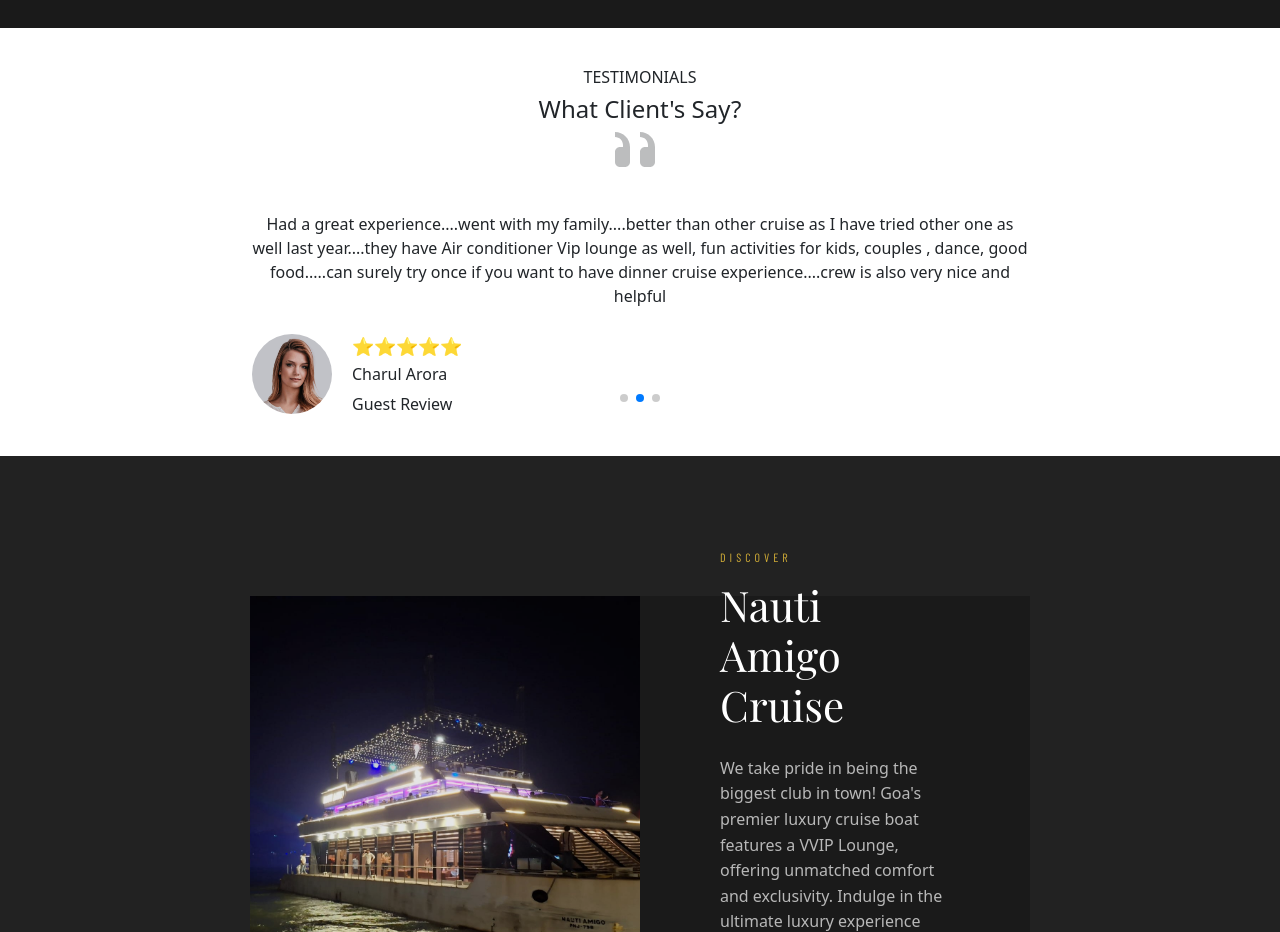
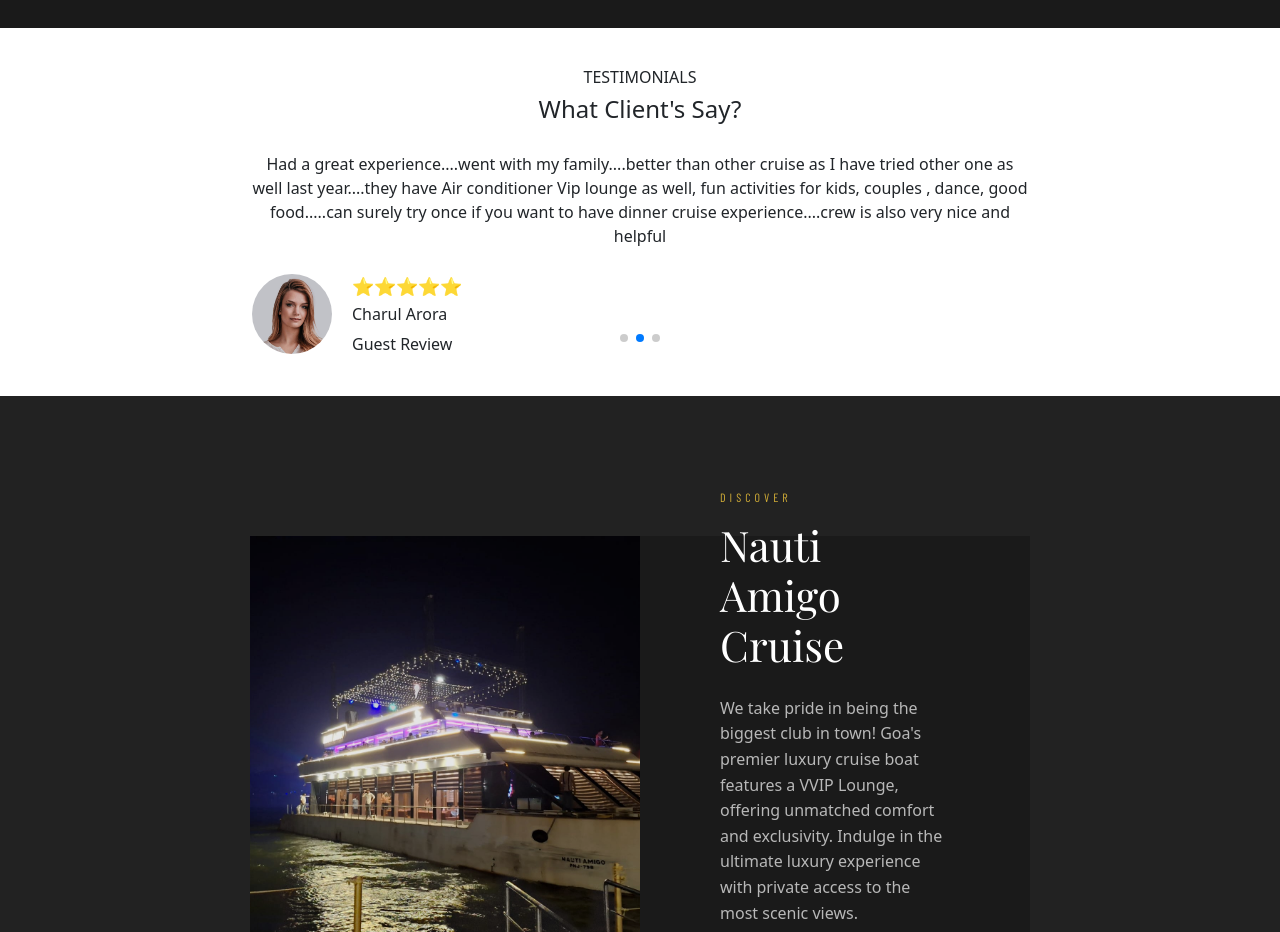
Before and after one commit to Kratagya-Webkorps/nautiamigo-angular, an Angular app: page / in a window 1280 px wide. Shown: the part 6800-7732 px from the top of the page. Built offline with nearby package versions, Linux system fonts and the light colour scheme.

Commit message:
working testimonials part

```diff
--- a/src/app/testimonials/testimonials.component.html
+++ b/src/app/testimonials/testimonials.component.html
@@ -18,12 +18,12 @@
         <div class="testimonial-slide">
           <!-- Quote -->
           <div class="quote-mark">
-            <svg width="60" height="60" viewBox="0 0 60 60" fill="none">
+            <!-- <svg width="60" height="60" viewBox="0 0 60 60" fill="none">
               <path d="M20 15C20 6.716 13.284 0 5 0v5c4.418 0 8 3.582 8 8v2h-3c-2.761 0-5 2.239-5 5v10c0
               2.761 2.239 5 5 5h5c2.761 0 5-2.239 5-5V15zm25 0C45 6.716 38.284 0 30 0v5c4.418 0
               8 3.582 8 8v2h-3c-2.761 0-5 2.239-5 5v10c0 2.761 2.239 5 5 5h5c2.761 0
               5-2.239 5-5V15z" fill="currentColor" opacity="0.3"/>
-            </svg>
+            </svg> -->
           </div>
 
           <!-- Testimonial Text -->
@@ -54,12 +54,12 @@
         <div class="testimonial-slide">
           <!-- Quote -->
           <div class="quote-mark">
-            <svg width="60" height="60" viewBox="0 0 60 60" fill="none">
+            <!-- <svg width="60" height="60" viewBox="0 0 60 60" fill="none">
               <path d="M20 15C20 6.716 13.284 0 5 0v5c4.418 0 8 3.582 8 8v2h-3c-2.761 0-5 2.239-5 5v10c0
               2.761 2.239 5 5 5h5c2.761 0 5-2.239 5-5V15zm25 0C45 6.716 38.284 0 30 0v5c4.418 0
               8 3.582 8 8v2h-3c-2.761 0-5 2.239-5 5v10c0 2.761 2.239 5 5 5h5c2.761 0
               5-2.239 5-5V15z" fill="currentColor" opacity="0.3"/>
-            </svg>
+            </svg> -->
           </div>
 
           <!-- Testimonial Text -->
@@ -92,12 +92,12 @@
         <div class="testimonial-slide">
           <!-- Quote -->
           <div class="quote-mark">
-            <svg width="60" height="60" viewBox="0 0 60 60" fill="none">
+            <!-- <svg width="60" height="60" viewBox="0 0 60 60" fill="none">
               <path d="M20 15C20 6.716 13.284 0 5 0v5c4.418 0 8 3.582 8 8v2h-3c-2.761 0-5 2.239-5 5v10c0
               2.761 2.239 5 5 5h5c2.761 0 5-2.239 5-5V15zm25 0C45 6.716 38.284 0 30 0v5c4.418 0
               8 3.582 8 8v2h-3c-2.761 0-5 2.239-5 5v10c0 2.761 2.239 5 5 5h5c2.761 0
               5-2.239 5-5V15z" fill="currentColor" opacity="0.3"/>
-            </svg>
+            </svg> -->
           </div>
 
           <!-- Testimonial Text -->
```
